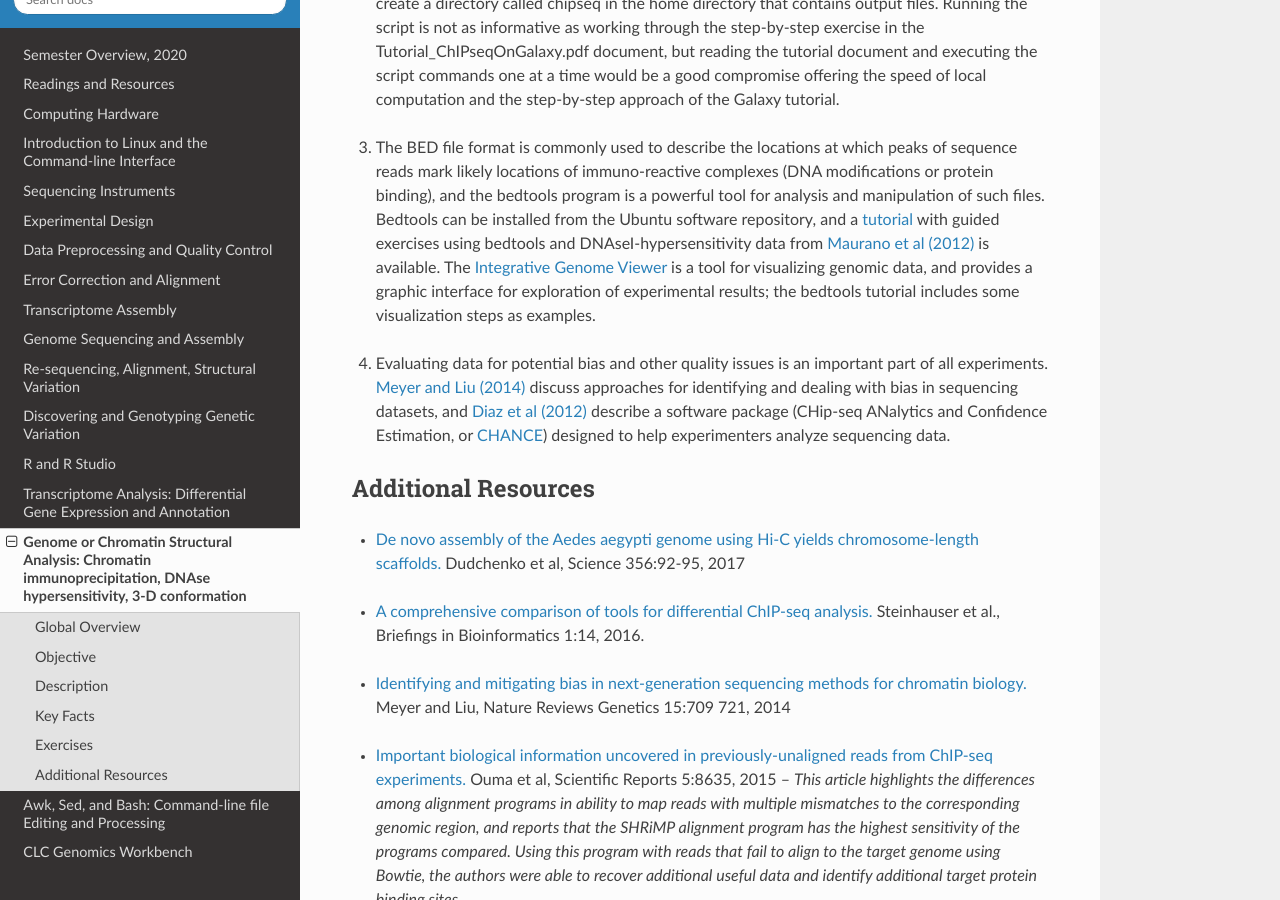
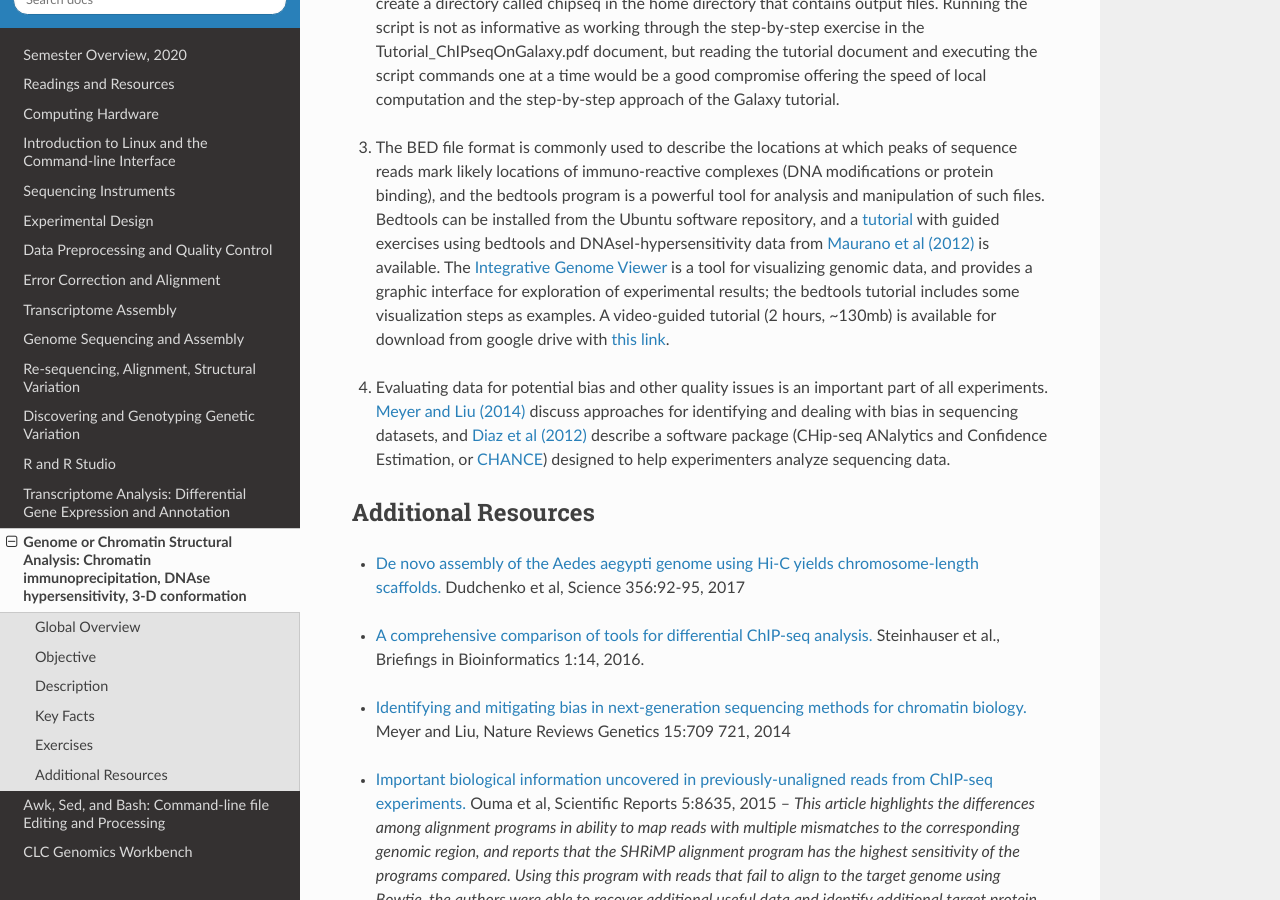
Before and after one commit to rwhetten/DeepSeqAnalysis, a Sphinx documentation site: the page built from docs/source/chromatin-structure.rst, in a window 1280 px wide and 900 px high, scrolled down 3509 px. Built offline with Sphinx 7.4.7 and the Read the Docs theme 2.0.0, drawn with Linux system fonts in a browser that asks for light colours; some of the changed text lies outside the part shown.

Commit message:
Update chromatin-structure.rst
Added recorded lecture to exercise 3 for bedtools.

```diff
--- a/docs/source/chromatin-structure.rst
+++ b/docs/source/chromatin-structure.rst
@@ -75,7 +75,7 @@
 
 \
 
-3. The BED file format is commonly used to describe the locations at which peaks of sequence reads mark likely locations of immuno-reactive complexes (DNA modifications or protein binding), and the bedtools program is a powerful tool for analysis and manipulation of such files. Bedtools can be installed from the Ubuntu software repository, and a `tutorial <http://quinlanlab.org/tutorials/bedtools/bedtools.html>`_ with guided exercises using bedtools and DNAseI-hypersensitivity data from `Maurano et al (2012) <http://www.ncbi.nlm.nih.gov/pmc/articles/PMC3771521/>`_ is available. The `Integrative Genome Viewer <https://www.broadinstitute.org/igv/>`_ is a tool for visualizing genomic data, and provides a graphic interface for exploration of experimental results; the bedtools tutorial includes some visualization steps as examples.
+3. The BED file format is commonly used to describe the locations at which peaks of sequence reads mark likely locations of immuno-reactive complexes (DNA modifications or protein binding), and the bedtools program is a powerful tool for analysis and manipulation of such files. Bedtools can be installed from the Ubuntu software repository, and a `tutorial <http://quinlanlab.org/tutorials/bedtools/bedtools.html>`_ with guided exercises using bedtools and DNAseI-hypersensitivity data from `Maurano et al (2012) <http://www.ncbi.nlm.nih.gov/pmc/articles/PMC3771521/>`_ is available. The `Integrative Genome Viewer <https://www.broadinstitute.org/igv/>`_ is a tool for visualizing genomic data, and provides a graphic interface for exploration of experimental results; the bedtools tutorial includes some visualization steps as examples. A video-guided tutorial (2 hours, ~130mb) is available for download from google drive with `this link <https://drive.google.com/open?id=1dNpEHkLG5-cg0AT17sYyuit5z7EUiYDq>`_.
 
 \
 
```
Also changed, not shown: other parts of docs/source/chromatin-structure.rst (+1 -1 lines).
